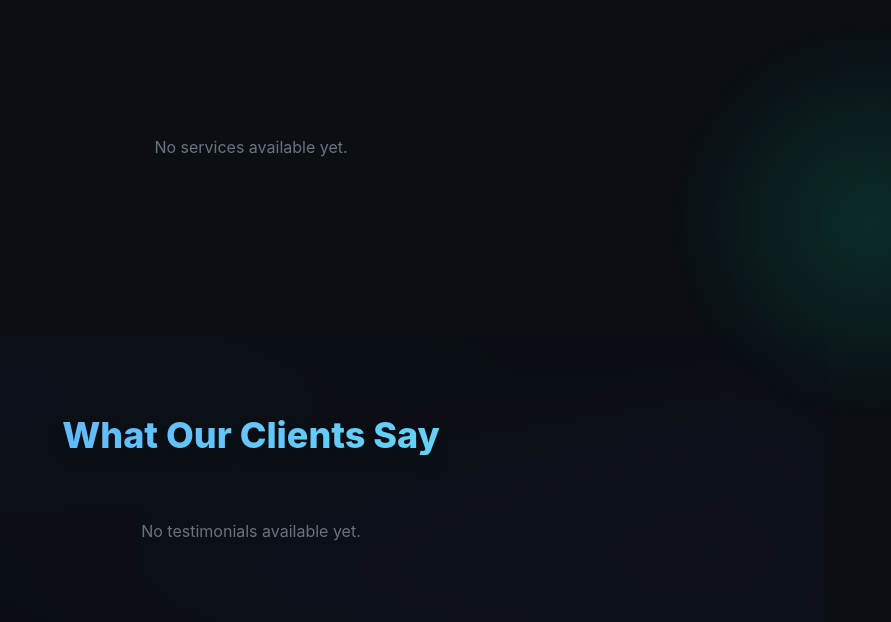
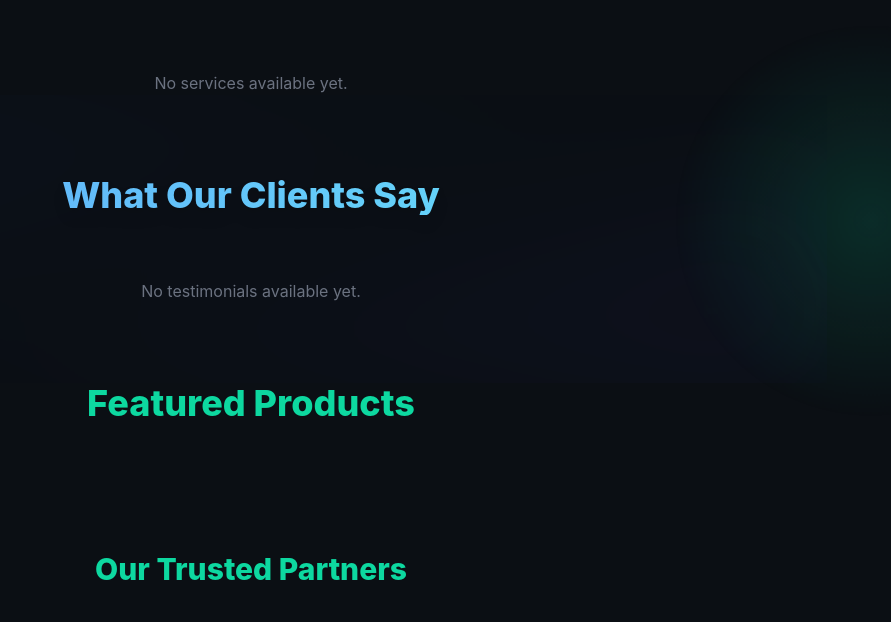
Before and after one commit to ezy-devs/ezydevs_site, a Django app: page / in a window 1280 px wide. Shown: the part 499-1121 px from the top of the page, without its empty margins (389-1280 px from the left). Run offline with Django 5.2, Linux system fonts and the light colour scheme; data that the repository does not hold is empty; some libraries are stand-ins or nearby versions.

Commit message:
ezydevs v1.1 updated

```diff
--- a/templates/home.html
+++ b/templates/home.html
@@ -45,7 +45,7 @@
 
 
     <!-- 🌟 FEATURE CARDS -->
-<section class="relative grid grid-cols-1 md:grid-cols-3 gap-10 max-w-6xl mx-auto mb-28 px-6 py-16 overflow-hidden">
+<section class="grid grid-cols-1 sm:grid-cols-2 md:grid-cols-3 gap-10 max-w-5xl mx-auto">
   <!-- background glow -->
 
   {% for service in services %}
```
